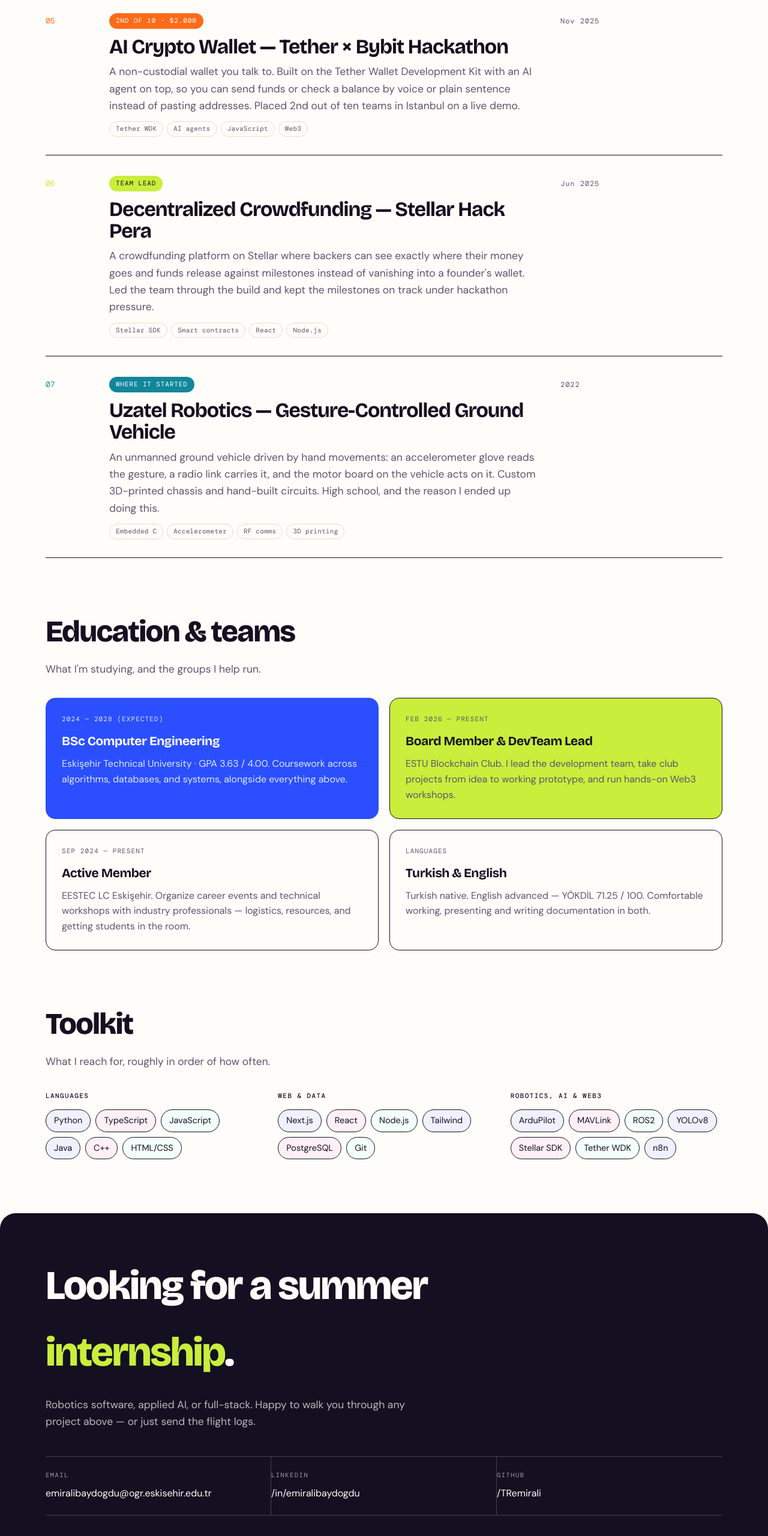
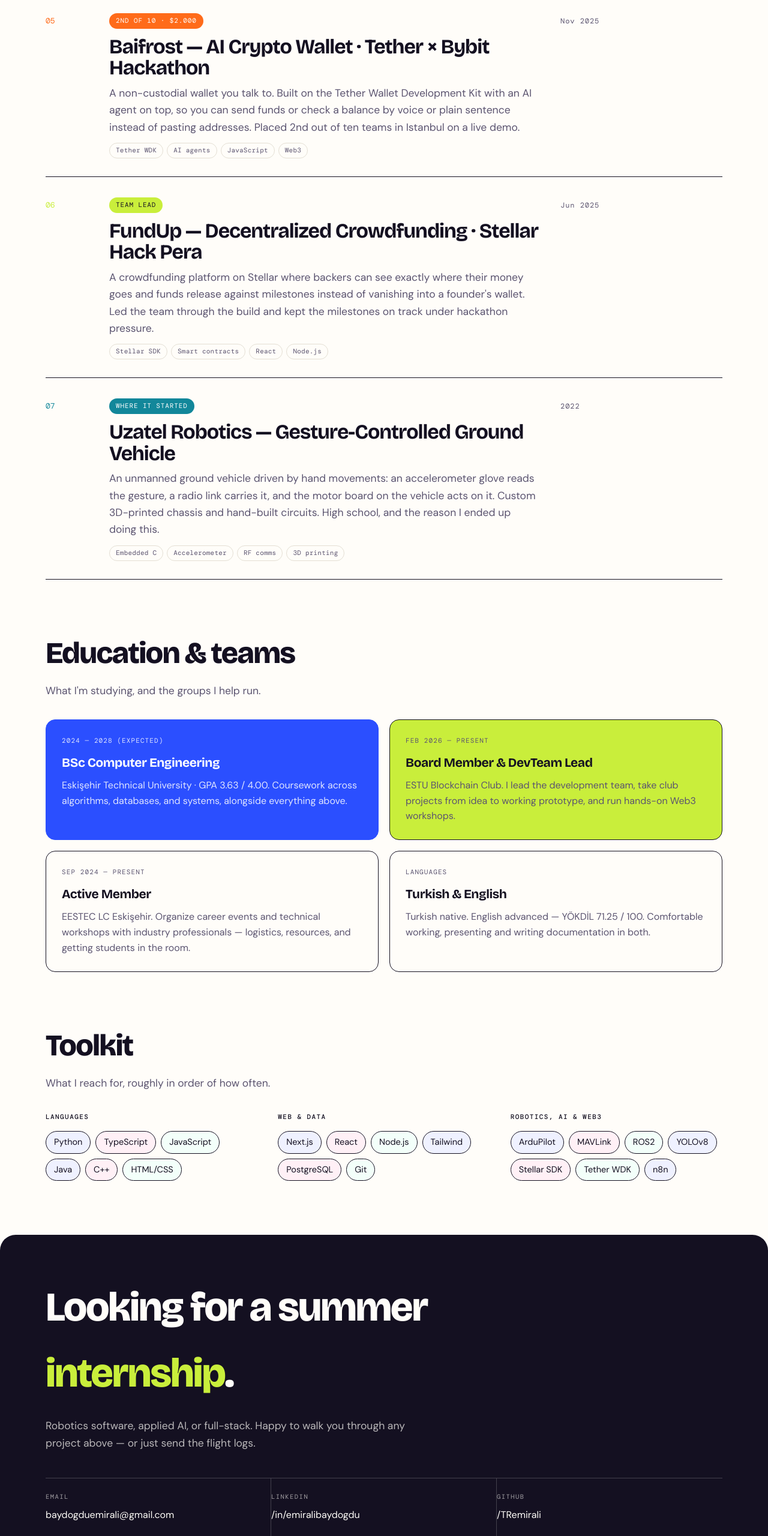
Before and after one commit to TRemirali/portfolio, a plain HTML site: page index.html in a window 1280 px wide. Shown: the part 2334-4894 px from the top of the page at 60% size. Drawn offline with nearby package versions, Linux system fonts and the light colour scheme.

Commit message:
Add CV, project names (Baifrost, FundUp), fix email & LinkedIn links

```diff
--- a/index.html
+++ b/index.html
@@ -219,7 +219,7 @@
         <p class="pitch">I build autonomous drones, marketplaces with <em>real users</em>, and AI tools — and I actually ship them.</p>
         <div class="cta">
           <a class="btn btn--fill" href="#work">See the work</a>
-          <a class="btn btn--out" href="mailto:emiralibaydogdu@ogr.eskisehir.edu.tr">Email me</a>
+          <a class="btn btn--out" href="mailto:baydogduemirali@gmail.com">Email me</a>
           <a class="btn btn--out" href="cv.pdf">CV (PDF)</a>
         </div>
       </div>
@@ -301,7 +301,7 @@
       <div class="idx">05</div>
       <div>
         <span class="badge">2nd of 10 · $2.000</span>
-        <h3>AI Crypto Wallet — Tether × Bybit Hackathon</h3>
+        <h3>Baifrost — AI Crypto Wallet · Tether × Bybit Hackathon</h3>
         <p>A non-custodial wallet you talk to. Built on the Tether Wallet Development Kit with an AI agent on top, so you can send funds or check a balance by voice or plain sentence instead of pasting addresses. Placed 2nd out of ten teams in Istanbul on a live demo.</p>
         <div class="tags"><span class="tag">Tether WDK</span><span class="tag">AI agents</span><span class="tag">JavaScript</span><span class="tag">Web3</span></div>
       </div>
@@ -313,7 +313,7 @@
       <div class="idx">06</div>
       <div>
         <span class="badge">Team lead</span>
-        <h3>Decentralized Crowdfunding — Stellar Hack Pera</h3>
+        <h3>FundUp — Decentralized Crowdfunding · Stellar Hack Pera</h3>
         <p>A crowdfunding platform on Stellar where backers can see exactly where their money goes and funds release against milestones instead of vanishing into a founder's wallet. Led the team through the build and kept the milestones on track under hackathon pressure.</p>
         <div class="tags"><span class="tag">Stellar SDK</span><span class="tag">Smart contracts</span><span class="tag">React</span><span class="tag">Node.js</span></div>
       </div>
@@ -390,10 +390,10 @@
     <h2>Looking for a summer <span>internship</span>.</h2>
     <p class="seclede" style="color:rgba(255,253,249,.7);margin-top:18px">Robotics software, applied AI, or full-stack. Happy to walk you through any project above — or just send the flight logs.</p>
     <div class="clist">
-      <a href="mailto:emiralibaydogdu@ogr.eskisehir.edu.tr">
-        <span class="k">Email</span><span class="v">emiralibaydogdu@ogr.eskisehir.edu.tr</span>
+      <a href="mailto:baydogduemirali@gmail.com">
+        <span class="k">Email</span><span class="v">baydogduemirali@gmail.com</span>
       </a>
-      <a href="https://linkedin.com/in/emiralibaydogdu/" target="_blank" rel="noopener">
+      <a href="https://www.linkedin.com/in/emiralibaydogdu/" target="_blank" rel="noopener">
         <span class="k">LinkedIn</span><span class="v">/in/emiralibaydogdu</span>
       </a>
       <a href="https://github.com/TRemirali" target="_blank" rel="noopener">
```
Also changed, not shown: 1 other file.
